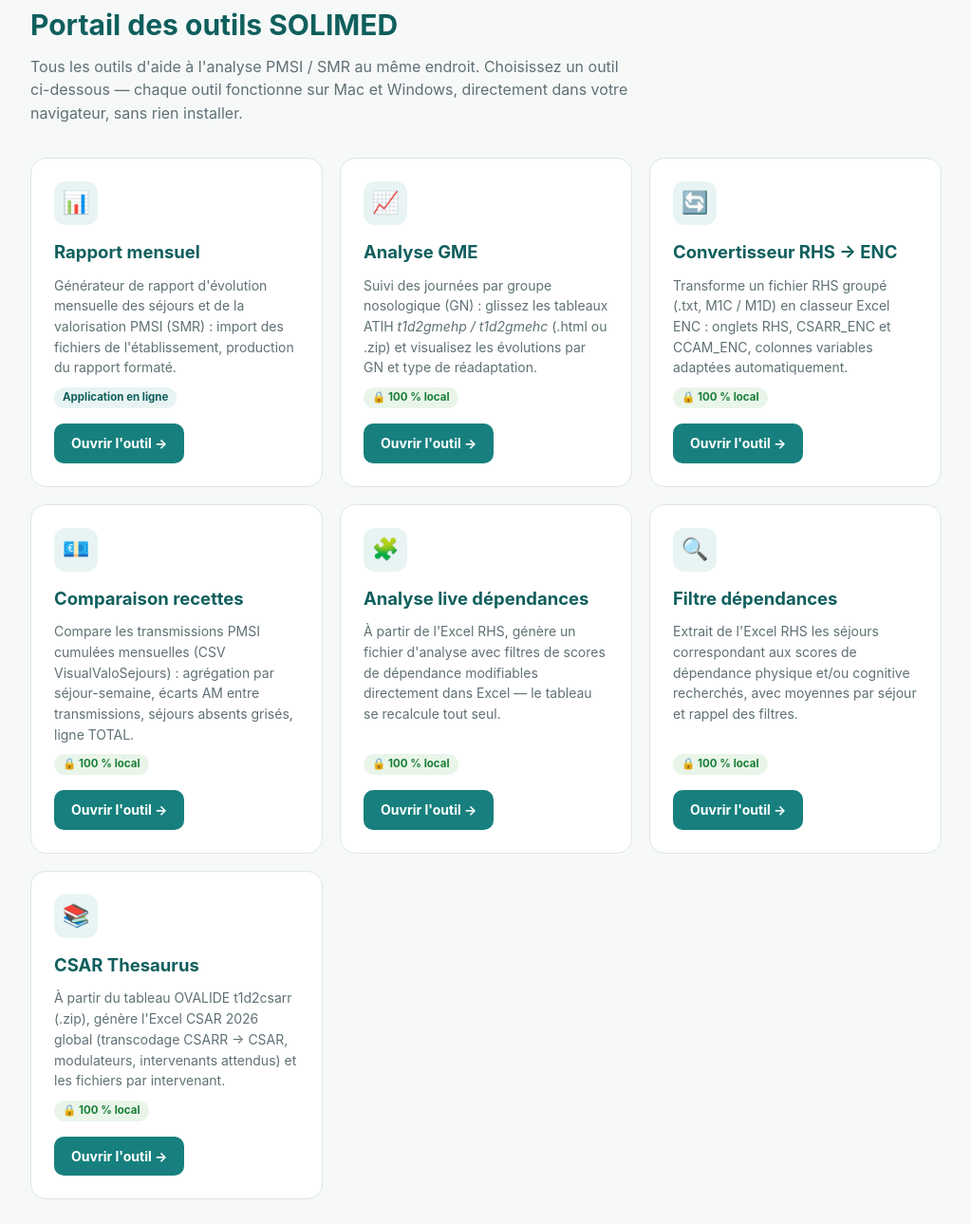
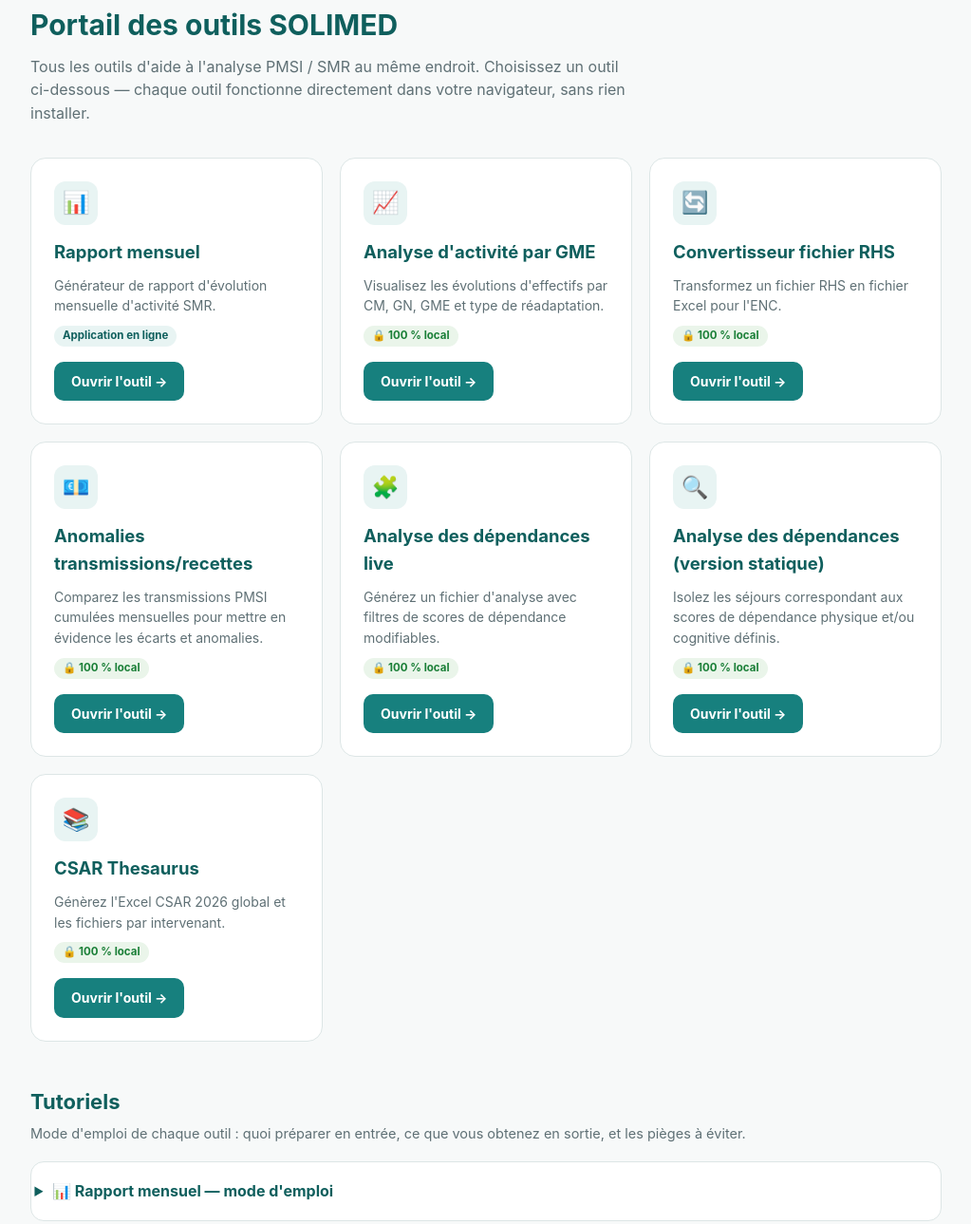
Before and after one commit to marionducret/site-smr-outils-ND, a plain HTML site: page src/index.html in a window 1280 px wide. Shown: the part 108-1397 px from the top of the page at 95% size, without its empty margins (128-1151 px from the left). Drawn offline with Linux system fonts and the light colour scheme.

Commit message:
changement texte page accueil

```diff
--- a/src/index.html
+++ b/src/index.html
@@ -101,54 +101,54 @@ footer { text-align: center; color: var(--muted); font-size: 12.5px; padding: 24
 <main>
   <div class="hero">
     <h1>Portail des outils SOLIMED</h1>
-    <p>Tous les outils d'aide à l'analyse PMSI / SMR au même endroit. Choisissez un outil ci-dessous — chaque outil fonctionne sur Mac et Windows, directement dans votre navigateur, sans rien installer.</p>
+    <p>Tous les outils d'aide à l'analyse PMSI / SMR au même endroit. Choisissez un outil ci-dessous — chaque outil fonctionne directement dans votre navigateur, sans rien installer.</p>
   </div>
 
   <div class="grid">
     <div class="tool">
       <div class="icon">📊</div>
       <h2>Rapport mensuel</h2>
-      <p>Générateur de rapport d'évolution mensuelle des séjours et de la valorisation PMSI (SMR) : import des fichiers de l'établissement, production du rapport formaté.</p>
+      <p>Générateur de rapport d'évolution mensuelle d'activité SMR.</p>
       <div class="tags"><span class="tag">Application en ligne</span></div>
       <a class="open" href="rapport.html">Ouvrir l'outil →</a>
     </div>
 
     <div class="tool">
       <div class="icon">📈</div>
-      <h2>Analyse GME</h2>
-      <p>Suivi des journées par groupe nosologique (GN) : glissez les tableaux ATIH <em>t1d2gmehp / t1d2gmehc</em> (.html ou .zip) et visualisez les évolutions par GN et type de réadaptation.</p>
+      <h2>Analyse d'activité par GME</h2>
+      <p>Visualisez les évolutions d'effectifs par CM, GN, GME et type de réadaptation.</p>
       <div class="tags"><span class="tag local">🔒 100 % local</span></div>
       <a class="open" href="gme.html">Ouvrir l'outil →</a>
     </div>
 
     <div class="tool">
       <div class="icon">🔄</div>
-      <h2>Convertisseur RHS → ENC</h2>
-      <p>Transforme un fichier RHS groupé (.txt, M1C / M1D) en classeur Excel ENC : onglets RHS, CSARR_ENC et CCAM_ENC, colonnes variables adaptées automatiquement.</p>
+      <h2>Convertisseur fichier RHS</h2>
+      <p>Transformez un fichier RHS en fichier Excel pour l'ENC.</p>
       <div class="tags"><span class="tag local">🔒 100 % local</span></div>
       <a class="open" href="rhs.html">Ouvrir l'outil →</a>
     </div>
 
     <div class="tool">
       <div class="icon">💶</div>
-      <h2>Comparaison recettes</h2>
-      <p>Compare les transmissions PMSI cumulées mensuelles (CSV VisualValoSejours) : agrégation par séjour-semaine, écarts AM entre transmissions, séjours absents grisés, ligne TOTAL.</p>
+      <h2> Anomalies transmissions/recettes</h2>
+      <p>Comparez les transmissions PMSI cumulées mensuelles pour mettre en évidence les écarts et anomalies.</p>
       <div class="tags"><span class="tag local">🔒 100 % local</span></div>
       <a class="open" href="recettes.html">Ouvrir l'outil →</a>
     </div>
 
     <div class="tool">
       <div class="icon">🧩</div>
-      <h2>Analyse live dépendances</h2>
-      <p>À partir de l'Excel RHS, génère un fichier d'analyse avec filtres de scores de dépendance modifiables directement dans Excel — le tableau se recalcule tout seul.</p>
+      <h2>Analyse des dépendances live</h2>
+      <p>Générez un fichier d'analyse avec filtres de scores de dépendance modifiables.</p>
       <div class="tags"><span class="tag local">🔒 100 % local</span></div>
       <a class="open" href="analyse-dep.html">Ouvrir l'outil →</a>
     </div>
 
     <div class="tool">
       <div class="icon">🔍</div>
-      <h2>Filtre dépendances</h2>
-      <p>Extrait de l'Excel RHS les séjours correspondant aux scores de dépendance physique et/ou cognitive recherchés, avec moyennes par séjour et rappel des filtres.</p>
+      <h2>Analyse des dépendances (version statique)</h2>
+      <p>Isolez les séjours correspondant aux scores de dépendance physique et/ou cognitive définis.</p>
       <div class="tags"><span class="tag local">🔒 100 % local</span></div>
       <a class="open" href="filtre-dep.html">Ouvrir l'outil →</a>
     </div>
@@ -156,7 +156,7 @@ footer { text-align: center; color: var(--muted); font-size: 12.5px; padding: 24
     <div class="tool">
       <div class="icon">📚</div>
       <h2>CSAR Thesaurus</h2>
-      <p>À partir du tableau OVALIDE t1d2csarr (.zip), génère l'Excel CSAR 2026 global (transcodage CSARR → CSAR, modulateurs, intervenants attendus) et les fichiers par intervenant.</p>
+      <p>Génèrez l'Excel CSAR 2026 global et les fichiers par intervenant.</p>
       <div class="tags"><span class="tag local">🔒 100 % local</span></div>
       <a class="open" href="csar.html">Ouvrir l'outil →</a>
     </div>
@@ -184,7 +184,7 @@ footer { text-align: center; color: var(--muted); font-size: 12.5px; padding: 24
     <summary>📈 Analyse GME — mode d'emploi</summary>
     <h3>Fichiers d'entrée</h3>
     <ul>
-      <li>Les tableaux ATIH <code>t1d2gmehp</code> (journées, hospitalisation à temps partiel) et <code>t1d2gmehc</code> (séjours, hospitalisation complète), au format <code>.html</code> ou <code>.zip</code>, téléchargés depuis les tableaux OVALIDE de l'établissement.</li>
+      <li>Les fichiers <code>"appli_05.zip"</code> d'un établisement pour extraire les tableaux <code>t1d2gmehp.html</code> et <code>t1d2gmehc.html</code>.</li>
       <li>Vous pouvez glisser plusieurs fichiers / plusieurs périodes d'un coup pour comparer les années.</li>
     </ul>
     <h3>Étapes</h3>
@@ -196,16 +196,15 @@ footer { text-align: center; color: var(--muted); font-size: 12.5px; padding: 24
     <h3>Pièges à éviter</h3>
     <ul>
       <li>Ne glissez pas les pièces jointes directement depuis un e-mail : enregistrez-les d'abord sur le disque, puis glissez-les depuis l'Explorateur / le Finder.</li>
-      <li>Vérifiez que les fichiers sont bien nommés <code>…t1d2gmehp.html</code> / <code>…t1d2gmehc.html</code> — les autres tableaux ne sont pas reconnus.</li>
     </ul>
     <div class="callout">🔒 Les fichiers sont analysés dans votre navigateur : aucune donnée n'est envoyée sur internet.</div>
   </details>
 
   <details class="tuto">
-    <summary>🔄 Convertisseur RHS → ENC — mode d'emploi</summary>
+    <summary>🔄 Convertisseur RHS — mode d'emploi</summary>
     <h3>Fichiers d'entrée</h3>
     <ul>
-      <li>Le fichier <strong>RHS groupé</strong> au format texte (<code>.txt</code>), une ligne par RHS, formats <code>M1C</code> ou <code>M1D</code>, exporté depuis votre logiciel PMSI.</li>
+      <li>Le fichier <strong>RHS</strong> au format texte (<code>.txt</code>).</li>
     </ul>
     <h3>Ce que vous obtenez</h3>
     <ul>
@@ -226,15 +225,15 @@ footer { text-align: center; color: var(--muted); font-size: 12.5px; padding: 24
   </details>
 
   <details class="tuto">
-    <summary>💶 Comparaison recettes — mode d'emploi</summary>
+    <summary>💶 Anomalies transmissions/recettes — mode d'emploi</summary>
     <h3>Fichiers d'entrée</h3>
     <ul>
-      <li>Les CSV <code>VisualValoSejours</code> cumulés mensuels d'un <strong>même établissement</strong> et d'une <strong>même année</strong>, nommés <code>FINESS.AAAA.MM[.xxx].VisualValoSejours.csv</code> (ex. <code>600013981.2026.03.SMR.VisualValoSejours.csv</code>).</li>
+      <li>Les CSV <code>VisualValoSejours</code> d'un <strong>même établissement</strong> et d'une <strong>même année</strong>.</li>
       <li>Glissez toutes les transmissions à comparer d'un coup (M1 à Mn).</li>
     </ul>
     <h3>Ce que vous obtenez</h3>
     <ul>
-      <li>Un Excel avec un bloc de colonnes par transmission : jours valorisés, montants BR et AM agrégés par séjour-semaine, écart AM vs transmission précédente (en formules Excel), séjours absents grisés, ligne TOTAL et nombre de jours valorisés supplémentaires.</li>
+      <li>Un Excel avec un bloc de colonnes par transmission : jours valorisés, montants BR et AM agrégés par séjour-semaine, écart AM vs transmission précédente, séjours absents grisés, ligne TOTAL et nombre de jours valorisés supplémentaires.</li>
     </ul>
     <h3>Pièges à éviter</h3>
     <ul>
@@ -245,14 +244,14 @@ footer { text-align: center; color: var(--muted); font-size: 12.5px; padding: 24
   </details>
 
   <details class="tuto">
-    <summary>🧩 Analyse live dépendances — mode d'emploi</summary>
+    <summary>🧩  Analyse dépendances live — mode d'emploi</summary>
     <h3>Fichiers d'entrée</h3>
     <ul>
-      <li>L'Excel produit par le <a href="rhs.html">convertisseur RHS → ENC</a> (onglet « RHS » détecté automatiquement).</li>
+      <li>L'Excel produit par le <a href="rhs.html">convertisseur RHS</a></li>
     </ul>
     <h3>Ce que vous obtenez</h3>
     <ul>
-      <li>Un fichier <code>…_dependance_.xlsx</code> autonome : un bloc de filtres modifiables en haut (type de dépendance en B7, scores en B8/B9) et un tableau par séjour qui se recalcule tout seul dans Excel.</li>
+      <li>Un fichier <code>…_dependance_.xlsx</code> autonome : un bloc de filtres modifiables (type de dépendance, scores) et un tableau par séjour qui se recalcule tout seul dans Excel.</li>
     </ul>
     <h3>Étapes dans Excel</h3>
     <ol>
@@ -264,10 +263,10 @@ footer { text-align: center; color: var(--muted); font-size: 12.5px; padding: 24
   </details>
 
   <details class="tuto">
-    <summary>🔍 Filtre dépendances — mode d'emploi</summary>
+    <summary>🔍 Analyse dépendances statique — mode d'emploi</summary>
     <h3>Fichiers d'entrée</h3>
     <ul>
-      <li>L'Excel produit par le <a href="rhs.html">convertisseur RHS → ENC</a> (onglet « RHS » détecté automatiquement).</li>
+      <li>L'Excel produit par le <a href="rhs.html">convertisseur RHS</a>.</li>
     </ul>
     <h3>Étapes</h3>
     <ol>
@@ -275,14 +274,14 @@ footer { text-align: center; color: var(--muted); font-size: 12.5px; padding: 24
       <li>Cliquez sur « Filtrer » : l'Excel des séjours retenus arrive dans vos Téléchargements, avec le combo de filtres dans son nom.</li>
       <li>Pour tester un autre combo, changez les valeurs et relancez.</li>
     </ol>
-    <div class="callout">💡 Pour explorer plusieurs combos sans relancer l'outil, préférez l'<a href="analyse-dep.html">Analyse live dépendances</a> : les filtres se modifient directement dans Excel.</div>
+    <div class="callout">💡 Pour explorer plusieurs combos sans relancer l'outil, préférez l'<a href="analyse-dep.html">Analyse dépendances live</a> : les filtres se modifient directement dans Excel.</div>
   </details>
 
   <details class="tuto">
     <summary>📚 CSAR Thesaurus — mode d'emploi</summary>
     <h3>Fichiers d'entrée</h3>
     <ul>
-      <li>Le ZIP OVALIDE contenant le tableau <code>…ano-rha-sha.t1d2csarr.html</code> de l'établissement.</li>
+      <li>Le ZIP "appli05" contenant le tableau <code>…ano-rha-sha.t1d2csarr.html</code> de l'établissement.</li>
       <li>Le nom de l'établissement est détecté automatiquement ; vous pouvez le saisir manuellement pour l'imposer.</li>
     </ul>
     <h3>Ce que vous obtenez</h3>
@@ -292,7 +291,7 @@ footer { text-align: center; color: var(--muted); font-size: 12.5px; padding: 24
     </ul>
     <h3>Pièges à éviter</h3>
     <ul>
-      <li>Les référentiels CSAR 2026 sont embarqués dans le site : en cas de nouvelle version ATIH, ils doivent être remplacés dans le site (voir README du projet).</li>
+      <li>Les référentiels CSAR 2026 sont intégrés dans le site : en cas de nouvelle version ATIH, ils doivent être remplacés dans le site (demandez le changement à Marion).</li>
       <li>Premier lancement : ~30–60 s de chargement du moteur, puis quasi instantané.</li>
     </ul>
     <div class="callout">🔒 Le ZIP est traité dans votre navigateur : aucune donnée n'est envoyée sur internet.</div>
@@ -301,6 +300,5 @@ footer { text-align: center; color: var(--muted); font-size: 12.5px; padding: 24
   <h2 class="section-title">Besoin d'aide ?</h2>
   <p class="section-sub">Pour toute question sur les outils ou pour signaler un problème : <a href="mailto:marion.ducret@ymail.com">marion.ducret@ymail.com</a></p>
 </main>
-<footer>SOLIMED — Société Libérale d'Information Médicale</footer>
 </body>
 </html>
```
